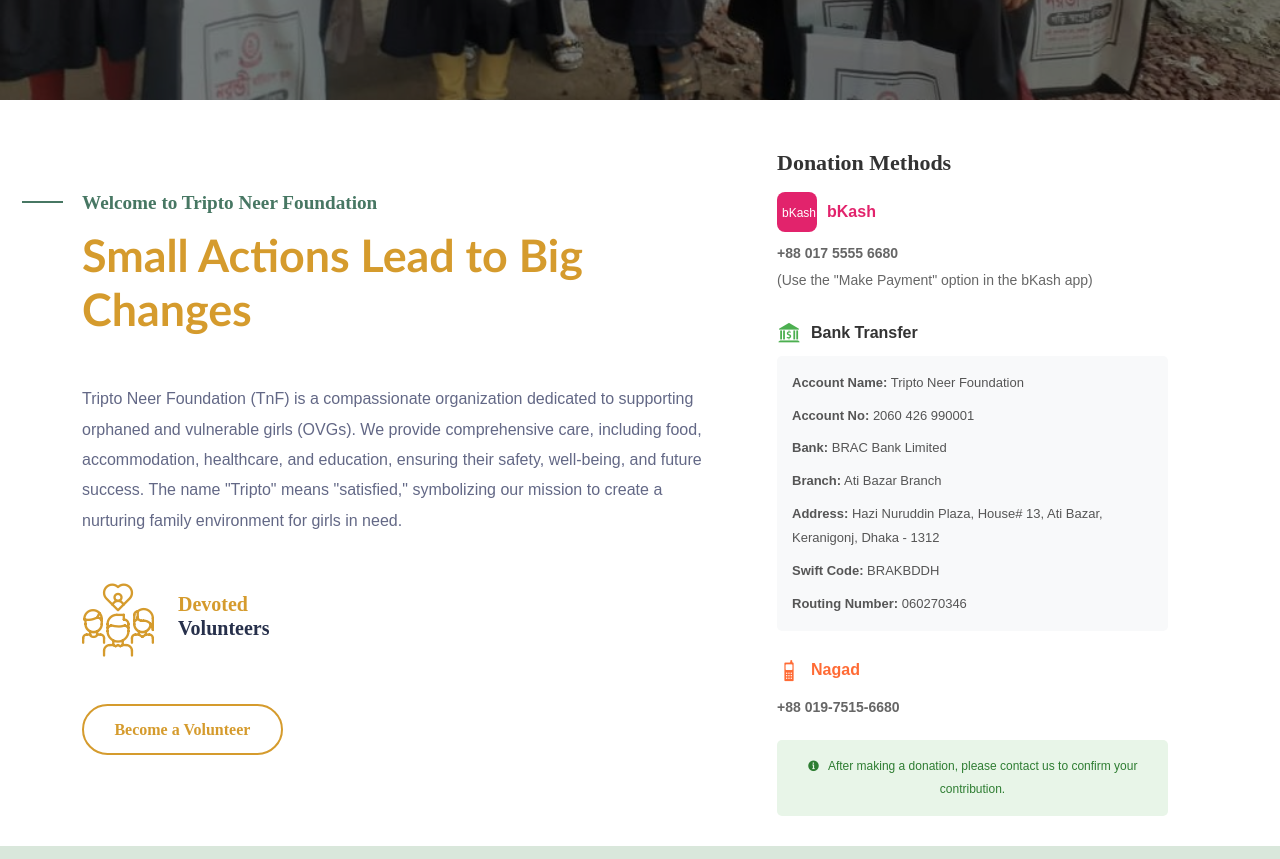
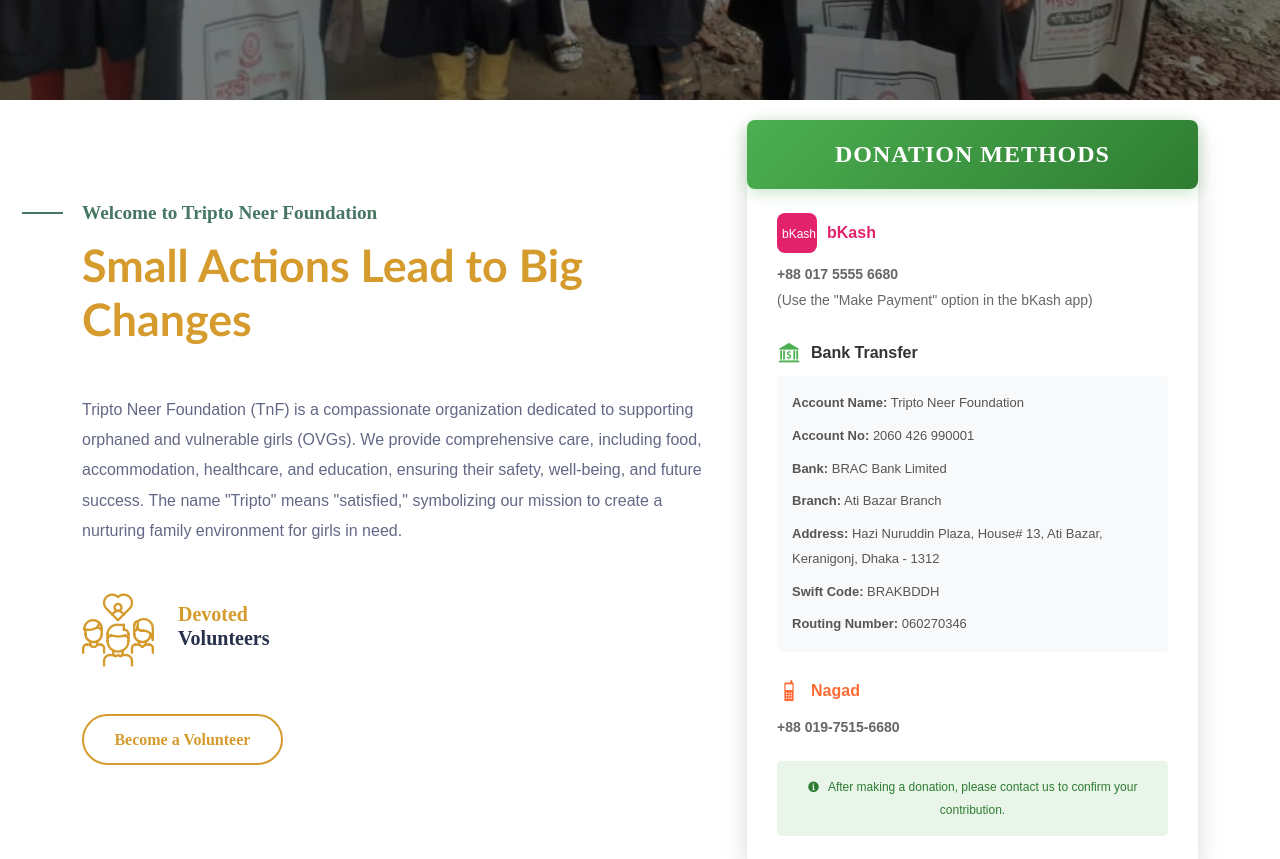
Before and after one commit to rezw4n/Triptoneer, a plain HTML site: page index.html in a window 1280 px wide. Shown: the part 700-1559 px from the top of the page. Drawn offline with Linux system fonts and the light colour scheme; files whose address does not match are found by name.

Commit message:
Updated donation section.

```diff
--- a/index.html
+++ b/index.html
@@ -240,8 +240,10 @@
                                 <span class="counter">14,721</span>
                             </div> -->
 
-                            <div class="donation-info" style="background: rgba(255,255,255,0.95); padding: 30px; border-radius: 10px; margin-top: 20px;">
-                                <h3 class="h3-sm fw-7 mb-3" style="color: #333;">Donation Methods</h3>
+                            <div class="donation-info" style="background: rgba(255,255,255,0.95); padding: 30px; border-radius: 10px; margin-top: 20px; box-shadow: 0 8px 25px rgba(0,0,0,0.15);">
+                                <h3 class="h3-sm fw-7 mb-4" style="color: #fff; background: linear-gradient(135deg, #4CAF50, #2E7D32); padding: 20px; border-radius: 8px; text-align: center; font-size: 24px; margin: -30px -30px 25px -30px; box-shadow: 0 4px 15px rgba(76, 175, 80, 0.3); text-transform: uppercase; letter-spacing: 1px;">
+                                    Donation Methods
+                                </h3>
 
                                 <!-- bKash Section -->
                                 <div class="payment-method mb-4">
```
